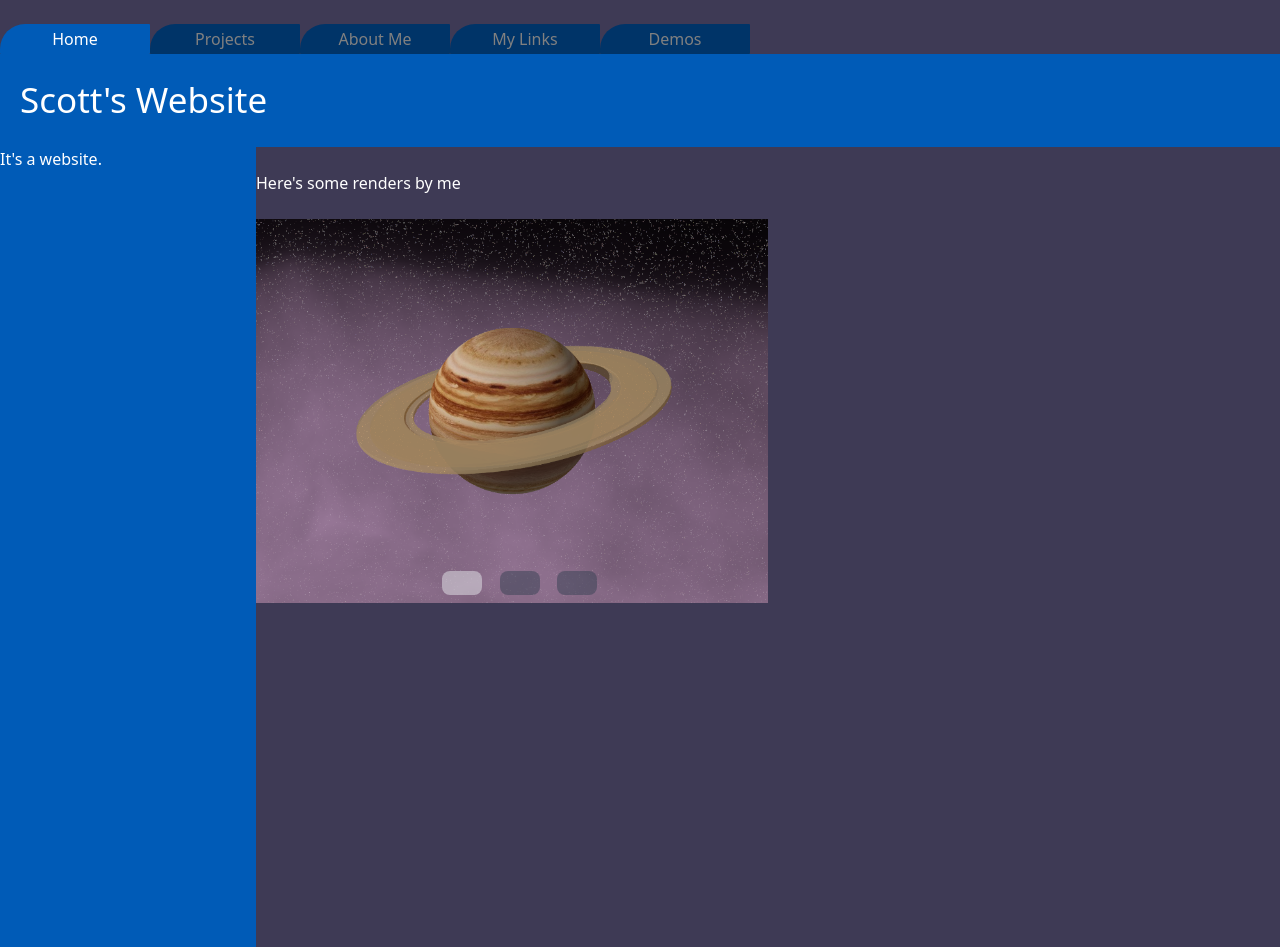
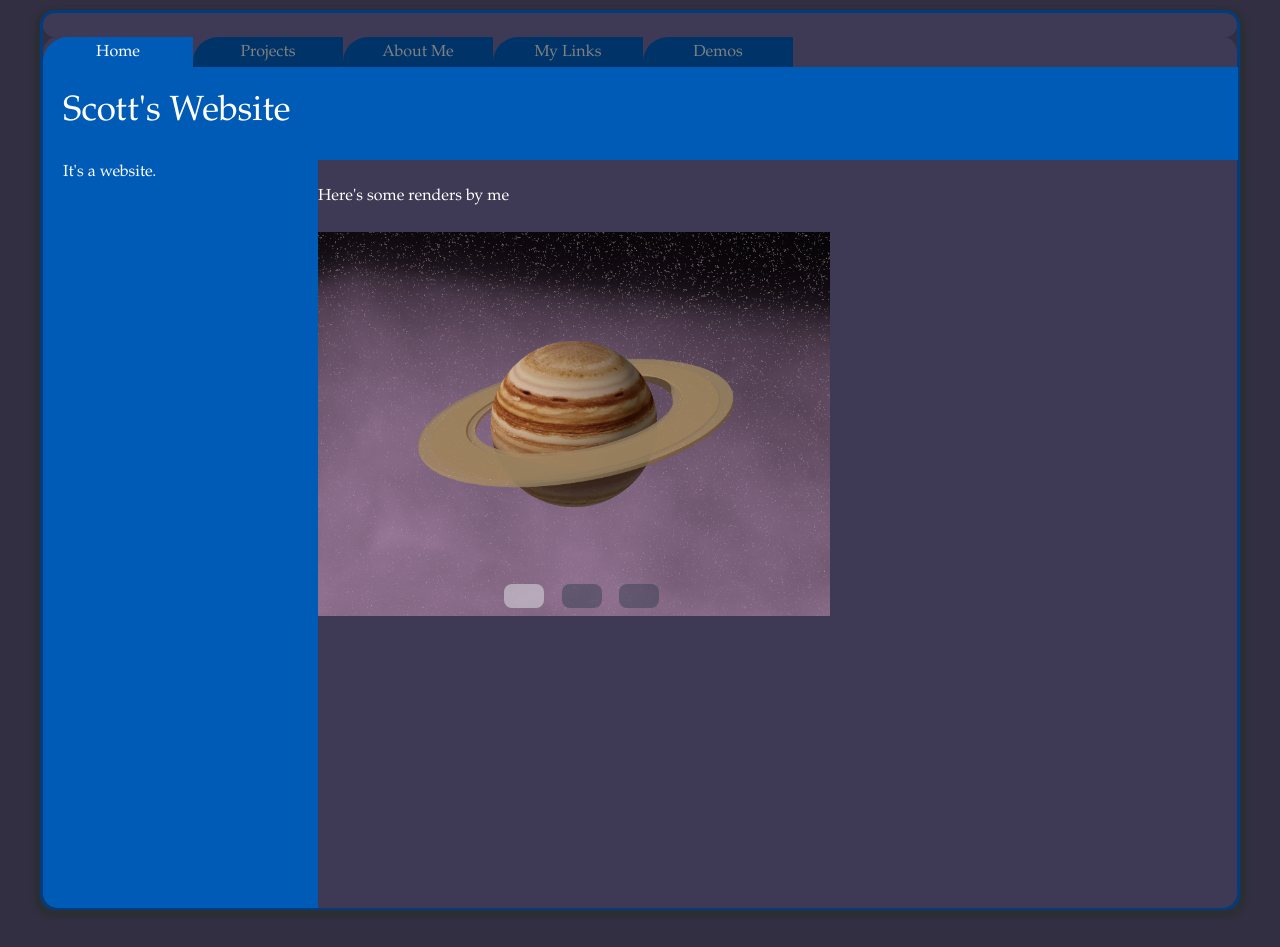
Before and after one commit to scottm213/scottmattera.net, a SvelteKit app: page / in a window 1280 px wide. After the commit the page ends 920 px from the top, so only its background shows below. Built offline with nearby package versions, Linux system fonts and the light colour scheme.

Commit message:
reworking site layout

```diff
--- a/src/app.css
+++ b/src/app.css
@@ -2,29 +2,43 @@
 @import "tailwindcss";
 
 body{
+    background-color: #332f43;
+    height: 1200px;
+    max-width: 1200px;
+    max-height: 900px;
+    font-family: garamond, serif;
+    margin: 10px auto;
+    color: white;
+    border: 3px solid #003c7e;
+    border-radius: 15px;
+    box-shadow: 3px 3px 4px 3px #2c2f35, -3px 3px 4px 3px #2c2f35;
+    background-clip: padding-box;
+}
 
-    background-color:  #3E3A55;
-    height: 100dvh;
-    width: 100dvw;
-    background-size: cover;
-    color: white;
-
+.test{
+    background-color: #3E3A55;
+    border-radius: 15px;
 }
 
 header {
-
     background-color: #005bb7;
     padding: 20px;
     text-align: left;
     font-size: 35px;
     color: white;
-    width: 100dvw;
+    width: 1195px;
+
+}
+
+.itswebsite{
+    margin: 0 0 0 20px;
 }
 
 .square {
-    height: 100dvh;
-    width: 20dvw;
+    height: 748px;
+    width: 275px;
     padding: 0;
+    border-radius: 0 0 0 15px;
     background-color: #005bb7;
     box-sizing: border-box;
 
--- a/src/routes/+page.svelte
+++ b/src/routes/+page.svelte
@@ -39,12 +39,13 @@
 
 <title>Scott's Site</title>
 
-<div> <br> </div>
+<div class="test"> <br> </div>
+<div class="test">
 <Tabs/>
 <header class="flex"> <h2>Scott's Website</h2> </header>
 <div class = "flex flex-row ">
     <div class = "square">
-        <p>It's a website. </p>
+        <p class="itswebsite">It's a website. </p>
 
 
 
@@ -69,3 +70,4 @@
     </div>
     </div>
 </div>
+</div>
```
